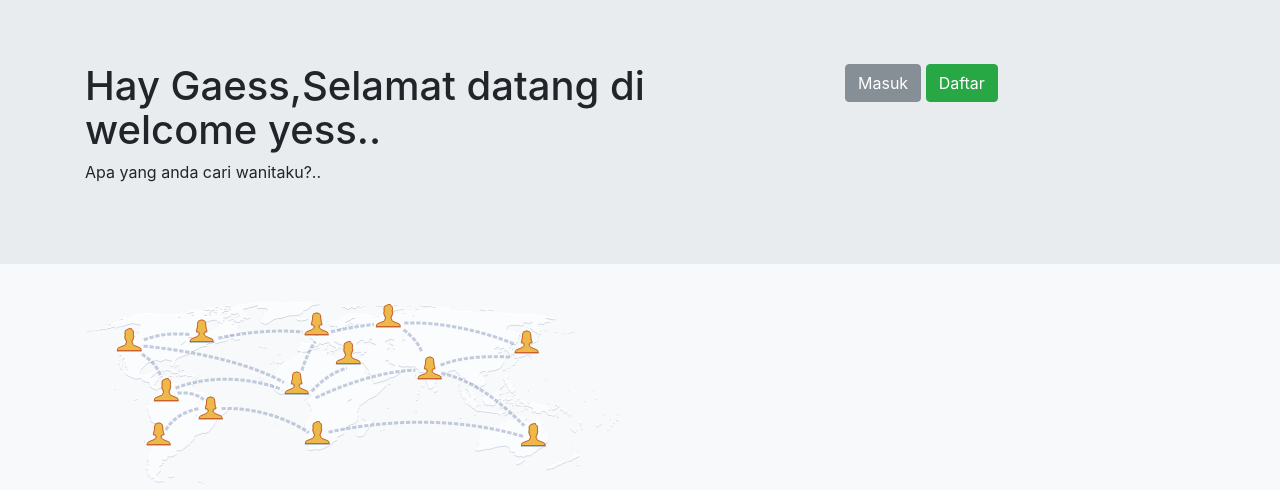
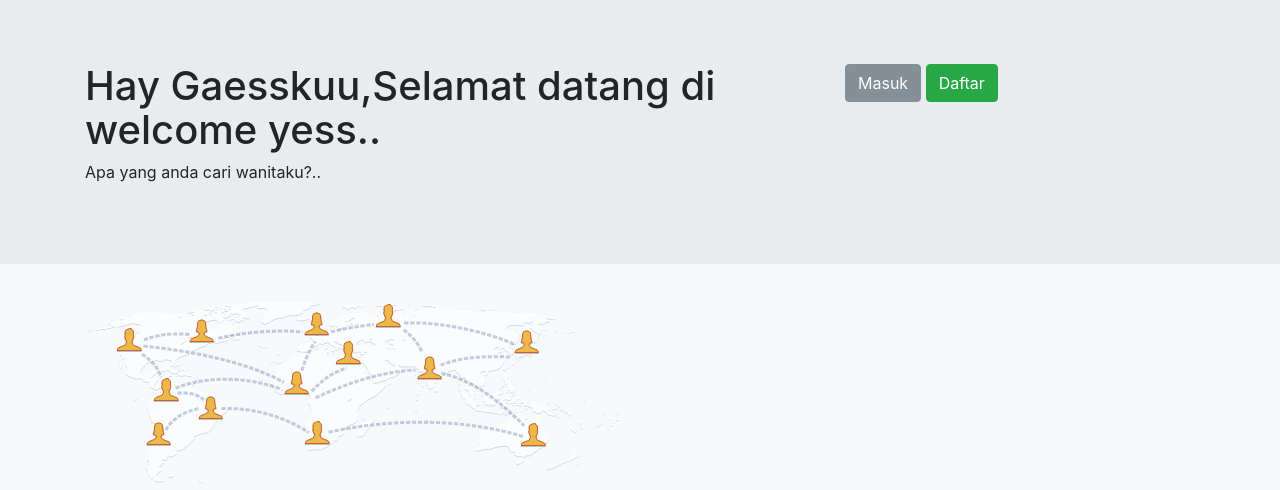
Before and after one commit to farman17/sosmed, a PHP site: page / in a window 1280 px wide. Shown: the top 490 px of the page. Run offline with PHP 8.4, Linux system fonts and the light colour scheme.

Commit message:
index pertama

```diff
--- a/index.php
+++ b/index.php
@@ -14,7 +14,7 @@
             <div class="container">
                 <div class="row">
                     <div class="col-md-8">
-                        <h1>Hay Gaess,Selamat datang di welcome yess..</h1>
+                        <h1>Hay Gaesskuu,Selamat datang di welcome yess..</h1>
                         <p>Apa yang anda cari wanitaku?..</p>
                     </div>
                     <div class="col-md-4">
```
